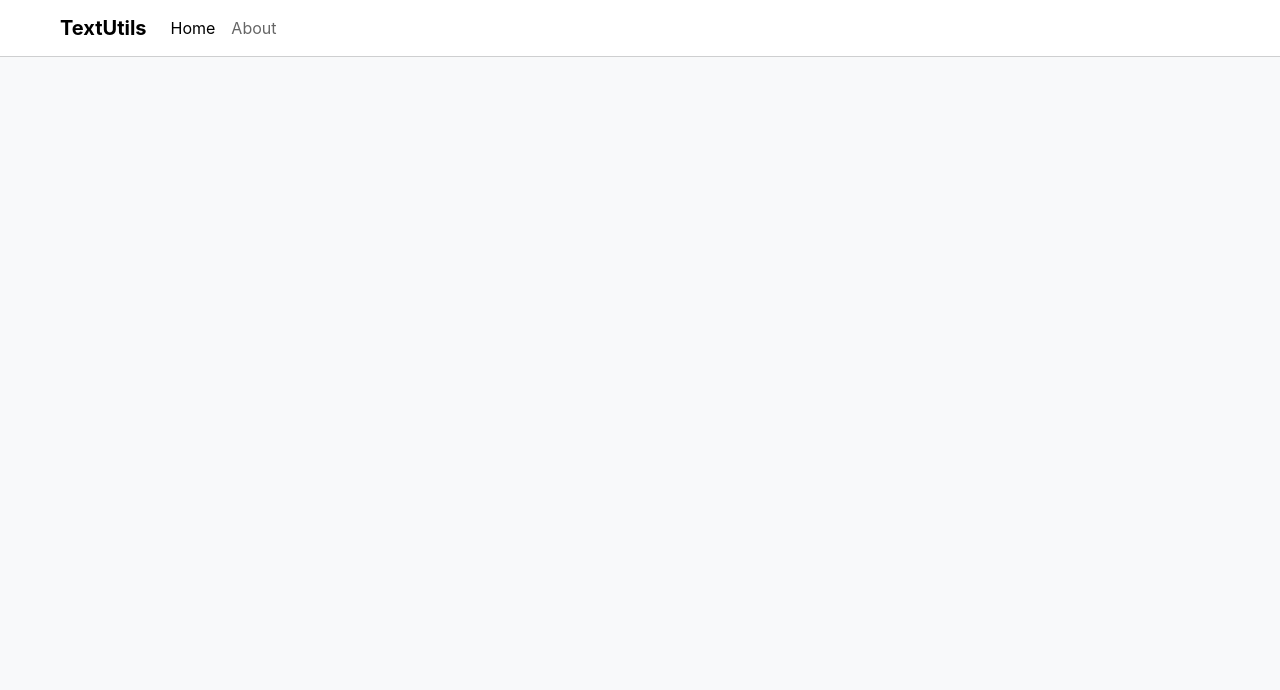
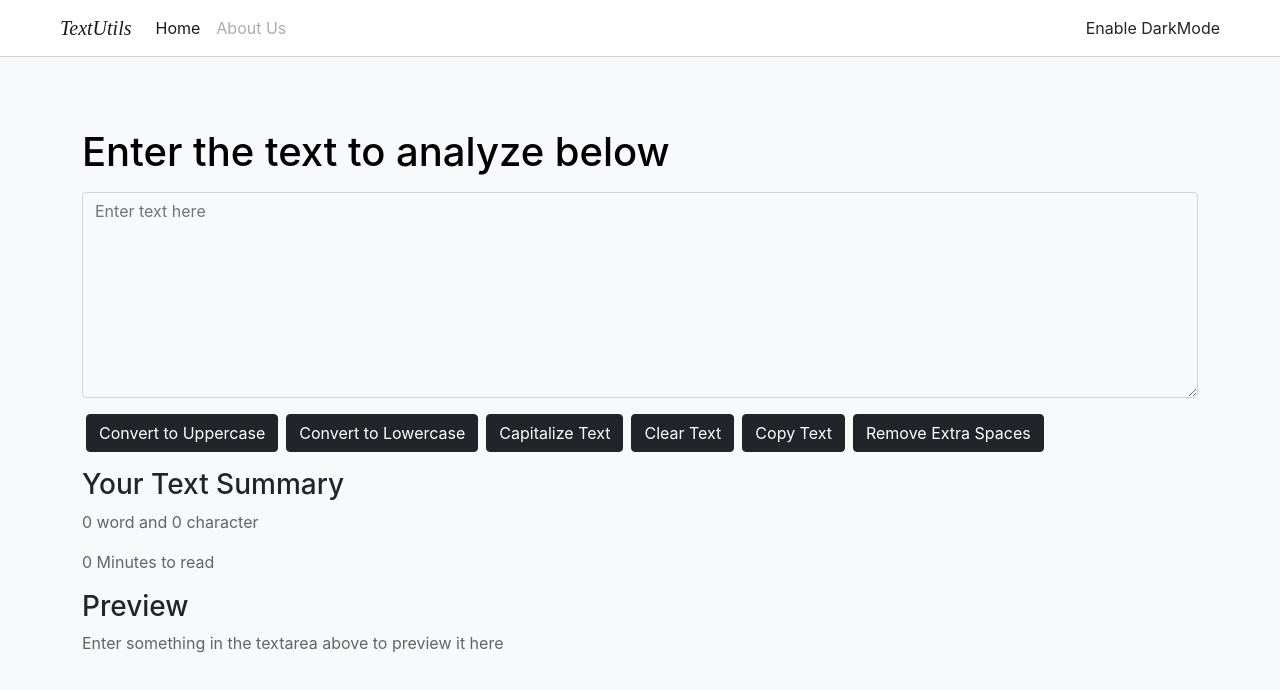
Before and after one commit to Ksharma889/TextUtils-React, a React (Create React App) app: page / in a window 1280 px wide. Shown: the top 690 px of the page. Built offline with nearby package versions, Linux system fonts and the light colour scheme.

Commit message:
TextUtils front-end part has been ready

```diff
--- a/public/index.html
+++ b/public/index.html
@@ -9,10 +9,10 @@
       name="description"
       content="Web site created using create-react-app"
     />
+    <!-- Bootstrap CSS -->
+    <link href="https://cdn.jsdelivr.net/npm/bootstrap@5.0.2/dist/css/bootstrap.min.css" rel="stylesheet" integrity="sha384-EVSTQN3/azprG1Anm3QDgpJLIm9Nao0Yz1ztcQTwFspd3yD65VohhpuuCOmLASjC" crossorigin="anonymous">
     <link rel="apple-touch-icon" href="%PUBLIC_URL%/logo192.png" />
     <link rel="manifest" href="%PUBLIC_URL%/manifest.json" />
-     <!-- Bootstrap CSS -->
-     <link href="https://cdn.jsdelivr.net/npm/bootstrap@5.0.2/dist/css/bootstrap.min.css" rel="stylesheet" integrity="sha384-EVSTQN3/azprG1Anm3QDgpJLIm9Nao0Yz1ztcQTwFspd3yD65VohhpuuCOmLASjC" crossorigin="anonymous">
     <title>React App</title>
   </head>
   <body>
--- a/src/App.css
+++ b/src/App.css
@@ -14,15 +14,19 @@ body{
   box-shadow: 0px 0px 1px #000
 }
 
+.navbar-brand{
+  font-family: cursive;
+}
+
 a,
 h1,
 a:hover,
 .nav-link:hover{
   color: var(--color);
+  opacity: 1;
 }
 
 p,
-span,
 .nav-link{
   color: var(--color);
   opacity: .6;
@@ -31,3 +35,15 @@ span,
 .nav-link.active{
   opacity: 1;
 }
+
+#exampleFormControlTextarea{
+  background: transparent;
+  color: var(--color);
+}
+
+button:focus,
+textarea:focus{
+  outline: none !important;
+  box-shadow: none !important;
+  border: 1px solid var(--color);
+}
--- a/src/App.js
+++ b/src/App.js
@@ -1,10 +1,12 @@
 import './App.css';
 import Navbar from './component/Navbar';
+import Textarea from './component/Textarea';
 
 function App() {
   return (
     <>
-    <Navbar />
+      <Navbar title="TextUtils"/>
+      <Textarea />
     </>
   );
 }
--- a/src/component/Navbar.js
+++ b/src/component/Navbar.js
@@ -1,12 +1,13 @@
 import React from 'react'
+import PropTypes from 'prop-types'
 
-export default function Navbar() {
+export default function Navbar(props) {
     return (
-        <nav className="navbar navbar-expand-lg px-lg-5">
+        <nav className="navbar navbar-light navbar-expand-lg px-lg-5">
             <div className="container-fluid">
-                <a className="navbar-brand" href="/"><b>TextUtils</b></a>
-                <button className="navbar-toggler" type="button" data-bs-toggle="collapse" data-bs-target="#navbarSupportedContent" aria-controls="navbarSupportedContent" aria-expanded="false" aria-label="Toggle navigation">
-                    <span className="navbar-toggler-icon"></span>
+                <a className="navbar-brand" href="/"><i>{props.title}</i></a>
+                <button class="navbar-toggler" type="button" data-bs-toggle="collapse" data-bs-target="#navbarSupportedContent" aria-controls="navbarSupportedContent" aria-expanded="false" aria-label="Toggle navigation">
+                    <span class="navbar-toggler-icon"></span>
                 </button>
                 <div className="collapse navbar-collapse" id="navbarSupportedContent">
                     <ul className="navbar-nav me-auto mb-2 mb-lg-0">
@@ -14,11 +15,23 @@ export default function Navbar() {
                             <a className="nav-link active" aria-current="page" href="/">Home</a>
                         </li>
                         <li className="nav-item">
-                            <a className="nav-link" href="/">About</a>
+                            <a className="nav-link" href="/">{props.aboutText}</a>
                         </li>
                     </ul>
+                    <div className="app-style">
+                        <span>Enable DarkMode</span>
+                    </div>
                 </div>
             </div>
         </nav>
     );
 }
+
+Navbar.propTypes = {
+    title: PropTypes.string
+}
+
+Navbar.defaultProps = {
+    title: 'Set Tittle here',
+    aboutText: 'About Us'
+}
--- /dev/null
+++ b/src/component/Textarea.js
@@ -0,0 +1,32 @@
+import React from 'react'
+import PropTypes from 'prop-types'
+
+export default function Textarea(props) {
+    return (
+        <div className="container my-5 py-4">
+            <h1 className="title pb-2">{props.textareaTitle}</h1>
+            <textarea placeholder="Enter text here" className="form-control" id="exampleFormControlTextarea" rows="8"></textarea>
+            <div className="buttons my-2">
+                <button type="button" className="btn btn-dark my-2 mx-1">Convert to Uppercase</button>
+                <button type="button" className="btn btn-dark my-2 mx-1">Convert to Lowercase</button>
+                <button type="button" className="btn btn-dark my-2 mx-1">Capitalize Text</button>
+                <button type="button" className="btn btn-dark my-2 mx-1">Clear Text</button>
+                <button type="button" className="btn btn-dark my-2 mx-1">Copy Text</button>
+                <button type="button" className="btn btn-dark my-2 mx-1">Remove Extra Spaces</button>
+            </div>
+            <h3>Your Text Summary</h3>
+            <p>0 word and 0 character</p>
+            <p>0 Minutes to read</p>
+            <h3>Preview</h3>
+            <p>Enter something in the textarea above to preview it here</p>
+        </div>
+    )
+}
+
+Textarea.propTypes = {
+    textareaTitle: PropTypes.string
+}
+
+Textarea.defaultProps = {
+    textareaTitle: 'Enter the text to analyze below'
+}
```
